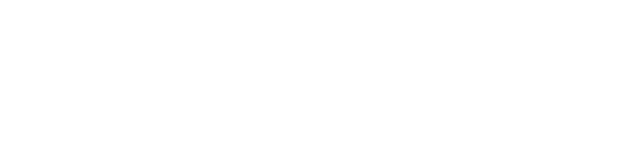
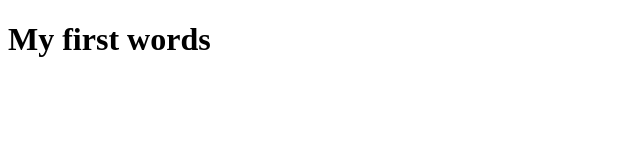
Before and after one commit to YounChgao/Practica1-test, a plain HTML site: page index.html in a window 1280 px wide. Shown: the whole page, without its empty margins (0-640 px from the left). Drawn offline with Linux system fonts and the light colour scheme.

Commit message:
Add content to index.html

```diff
--- a/index.html
+++ b/index.html
@@ -6,6 +6,8 @@
     <title>Document</title>
 </head>
 <body>
-
+    <h1>
+        My first words
+    </h1>
 </body>
 </html>
```
